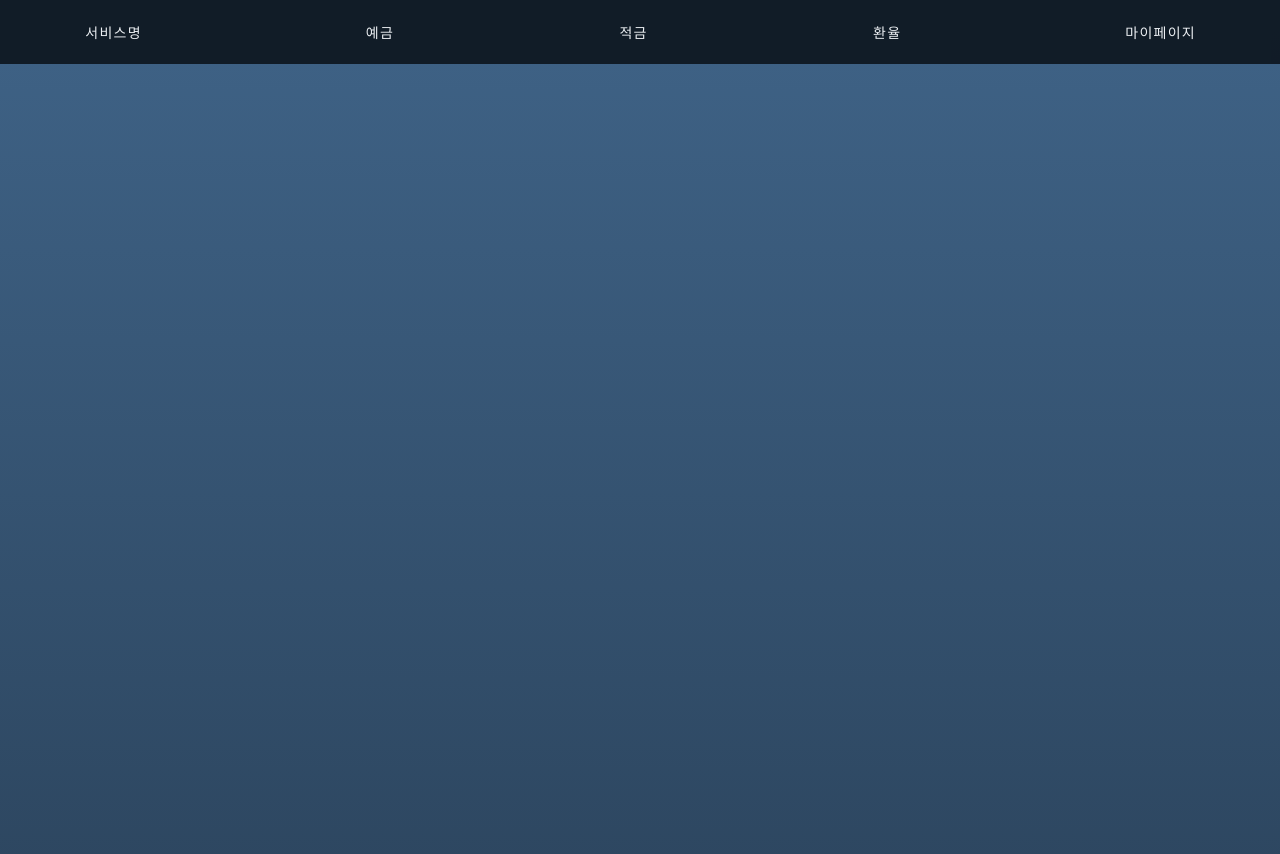
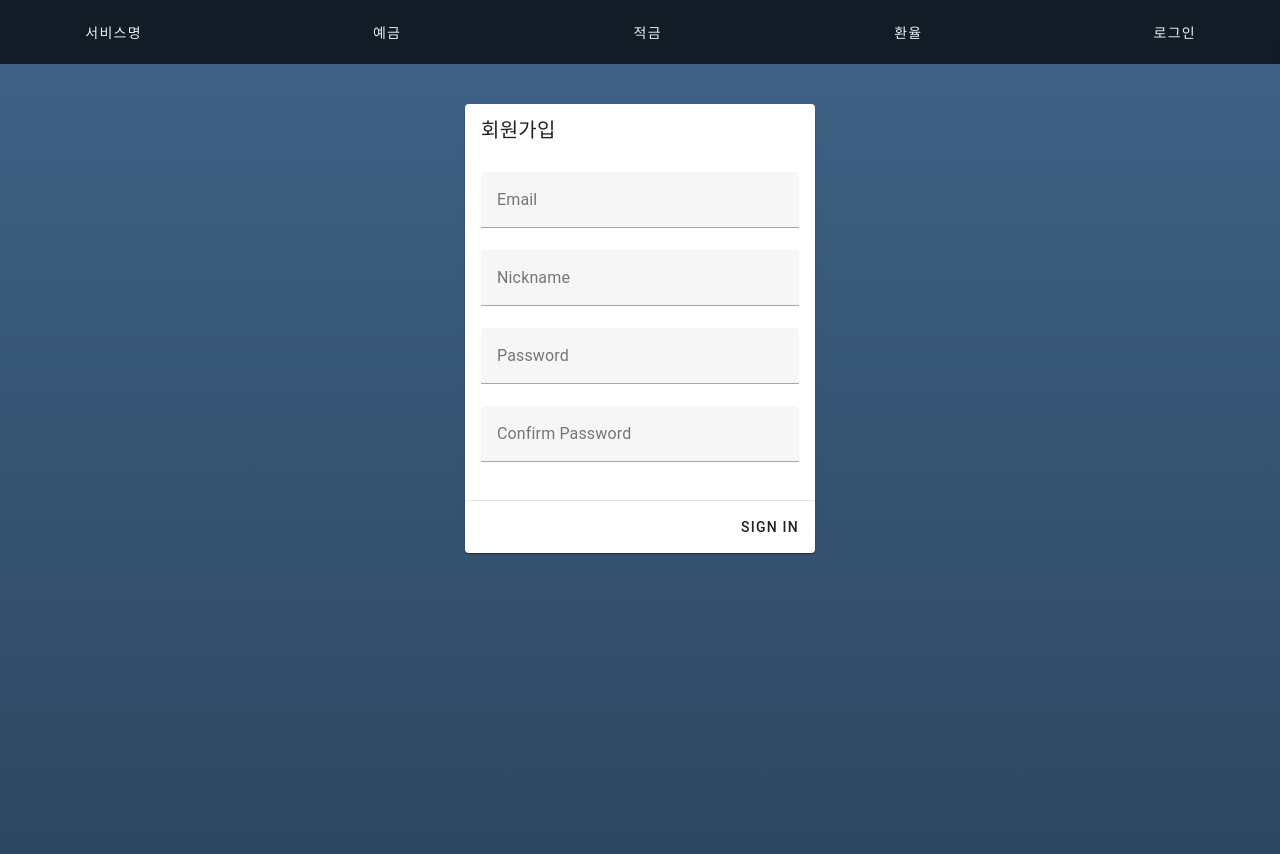
Before and after one commit to krozv/finance_pjt, a Vue app in the folder frontend/finance/: page /signin in a window 1280 px wide. Before the commit this address had no page. Shown: the top 854 px of the page. Built offline with nearby package versions, Linux system fonts and the light colour scheme.

Commit message:
Feat: 회원가입 화면 수정

```diff
--- a/frontend/finance/src/router/index.js
+++ b/frontend/finance/src/router/index.js
@@ -4,6 +4,8 @@ import Deposit from '@/views/Deposit.vue'
 import Savings from '@/views/Savings.vue'
 import Exchange from '@/views/Exchange.vue'
 import MyPage from '@/views/MyPage.vue'
+import Login from '@/views/Login.vue'
+import Signin from '@/views/Signin.vue'
 
 const router = createRouter({
   history: createWebHistory(import.meta.env.BASE_URL),
@@ -33,6 +35,16 @@ const router = createRouter({
       name: 'myPage',
       component: MyPage
     },
+    {
+      path: '/login',
+      name: 'login',
+      component: Login
+    },
+    {
+      path: '/signin',
+      name: 'signin',
+      component: Signin
+    },
   ]
 })
 
--- /dev/null
+++ b/frontend/finance/src/views/Login.vue
@@ -0,0 +1,64 @@
+<template>
+    <v-card class="mx-auto mt-10" max-width="350" title="로그인을 해주세요.">
+        <v-container>
+            <v-text-field
+            v-model="email"
+            :rules="[required]"
+            label="Email"
+            placeholder="Enter your email"
+            clearable
+            ></v-text-field>
+            <v-text-field
+            v-model="password"
+            :rules="[required]"
+            label="Password"
+            placeholder="Enter your password"
+            clearable
+            ></v-text-field>
+        </v-container>
+        <v-divider></v-divider>
+        <v-card-actions>
+            <v-spacer></v-spacer>
+            <v-btn
+            type="submit"
+            @click="login">
+                Log In
+            </v-btn>
+        </v-card-actions>
+    </v-card>
+    <div class="signin mt-2 mx-auto d-flex justify-center">
+        <p @click="moveTo">회원가입</p>
+    </div>
+</template>
+
+<script setup>
+import { ref } from 'vue'
+import { useRouter } from 'vue-router'
+
+const required = function (v) {
+    return !!v || 'Field is required'
+}
+
+const email = ref(null)
+const password = ref(null)
+
+const router = useRouter()
+// 로그인 보내기
+const login = function () {
+
+}
+
+// 회원가입 페이지
+const moveTo = function () {
+    router.push({ name: 'signin' })
+}
+</script>
+
+<style scoped>
+.signin {
+    color: white;
+}
+.signin:hover {
+    text-decoration: underline;
+}
+</style>
--- a/frontend/finance/src/views/Nav.vue
+++ b/frontend/finance/src/views/Nav.vue
@@ -24,7 +24,12 @@
             환율
         </v-btn>
         <v-spacer></v-spacer>
-        <v-btn
+        <v-btn v-if="login"
+        @click="moveTo('login')"
+        :class="{ active: activeButton === 'login' }">
+            로그인
+        </v-btn>
+        <v-btn v-else
         @click="moveTo('myPage')"
         :class="{ active: activeButton === 'myPage' }">
             마이페이지
@@ -47,6 +52,9 @@ const moveTo = function (name) {
     router.push({ name: name })
 }
 
+// login 상태 확인 -> 추후 django와 연결
+const login = ref(true)
+
 </script>
 
 <style scoped>
--- /dev/null
+++ b/frontend/finance/src/views/Signin.vue
@@ -0,0 +1,67 @@
+<template>
+    <v-card class="mx-auto mt-10" max-width="350" title="회원가입">
+        <v-container>
+            <v-text-field
+            v-model="email"
+            :rules="[required]"
+            label="Email"
+            placeholder="Enter your email"
+            clearable
+            ></v-text-field>
+            <v-text-field
+            v-model="nickname"
+            :rules="[required]"
+            label="Nickname"
+            placeholder="Enter your nickname"
+            clearable
+            ></v-text-field>
+            <v-text-field
+            v-model="password"
+            :rules="[required]"
+            type="password"
+            label="Password"
+            placeholder="Enter your password"
+            clearable
+            ></v-text-field>
+            <v-text-field
+            v-model="confirmPassword"
+            :rules="[required]"
+            type="password"
+            label="Confirm Password"
+            placeholder="Please enter your password again"
+            clearable
+            ></v-text-field>
+        </v-container>
+        <v-divider></v-divider>
+        <v-card-actions>
+            <v-spacer></v-spacer>
+            <v-btn
+            type="submit"
+            @click="signin">
+                Sign in
+            </v-btn>
+        </v-card-actions>
+    </v-card>
+</template>
+
+<script setup>
+import { ref } from 'vue'
+
+const required = function (v) {
+    return !!v || 'Field is required'
+}
+
+const email = ref(null)
+const nickname = ref(null)
+const password = ref(null)
+const confirmPassword = ref(null)
+
+// 회원가입 요청 버튼
+const signin = function () {
+
+}
+</script>
+
+<style scoped>
+
+</style>
```
